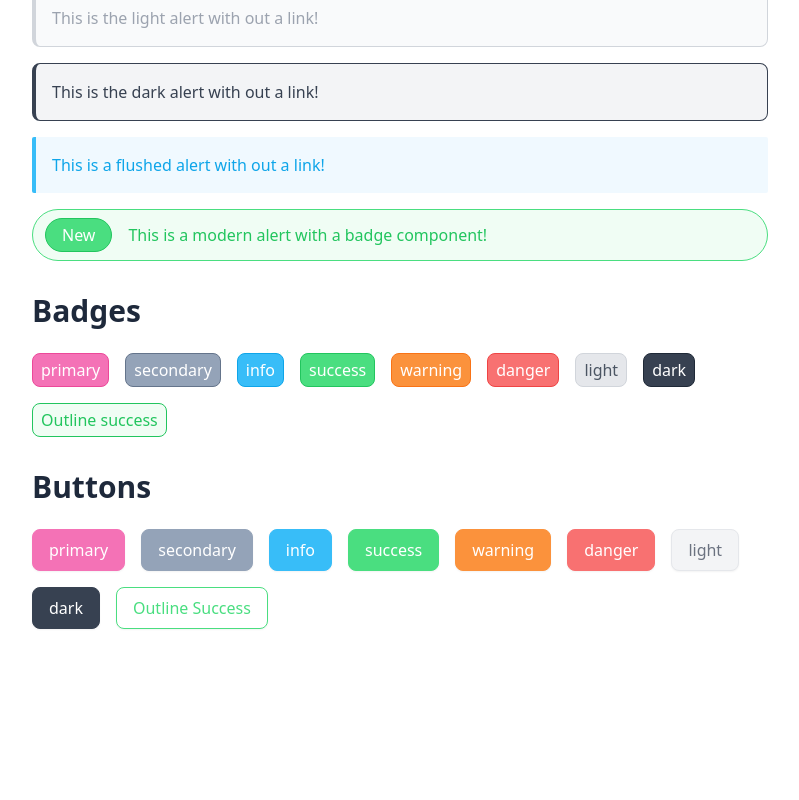
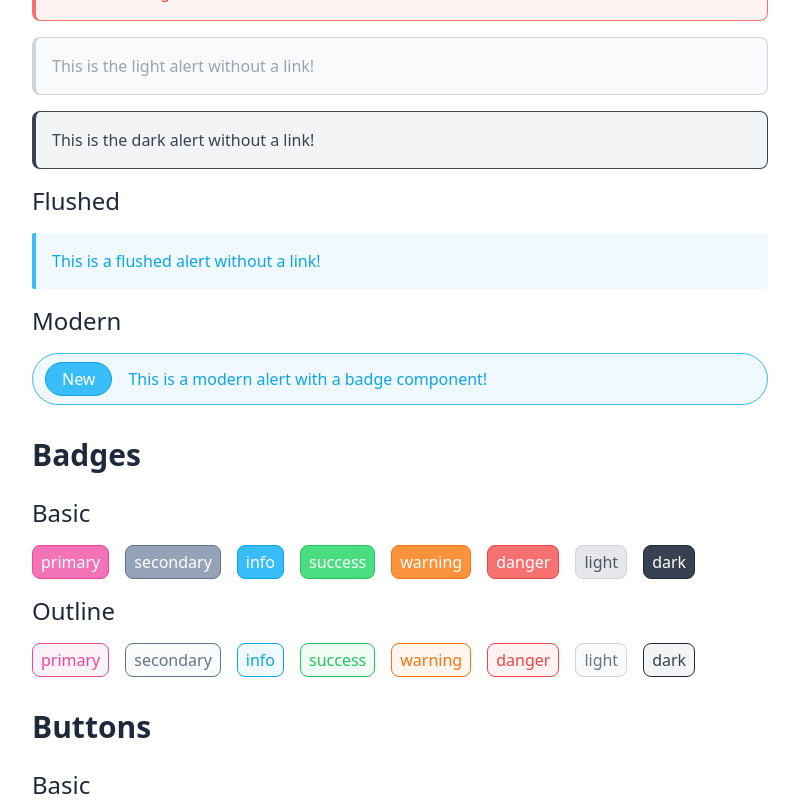
Before and after one commit to youzarsiph/next-evolution, a Next.js app: page / in a window 1280 px wide. Shown: the part 2060-2860 px from the top of the page, without its empty margins (240-1039 px from the left). Before the commit the page ends 2737 px from the top, so only its background shows below. Built offline with nearby package versions, Linux system fonts and the light colour scheme.

Commit message:
Fixed checkbox input error

```diff
--- a/pages/index.js
+++ b/pages/index.js
@@ -1,8 +1,8 @@
 import Head from "next/head";
 import { Component } from "react";
-import { Form, InlineInput, Input, Select, Switch } from "../components/forms";
+import { Alert, Badge, Button } from "../components/view";
 import { Container, Flex, Grid } from "../components/utils";
-import { Alert, Badge, Button } from "../components/view";
+import { InlineInput, Input, Select, Switch } from "../components/forms";
 
 export default class Home extends Component {
   constructor(props) {
@@ -17,33 +17,6 @@ export default class Home extends Component {
       "light",
       "dark",
     ];
-
-    // Alerts
-    this.alerts = this.colors.map((item) => {
-      return (
-        <Alert key={item} color={item}>
-          This is the {item} alert with out a link!
-        </Alert>
-      );
-    });
-
-    // Badges
-    this.badges = this.colors.map((item) => {
-      return (
-        <Badge key={item} color={item}>
-          {item}
-        </Badge>
-      );
-    });
-
-    // Buttons
-    this.buttons = this.colors.map((item) => {
-      return (
-        <Button key={item} color={item}>
-          {item}
-        </Button>
-      );
-    });
   }
 
   render() {
@@ -173,14 +146,25 @@ export default class Home extends Component {
           <div className="mb-8">
             <h3 className="text-3xl font-bold mb-6">Alerts</h3>
             <Grid>
-              {this.alerts}
+              <h4 className="text-2xl">Basic</h4>
+              {this.colors.map((item) => {
+                return (
+                  <Alert key={item} color={item}>
+                    This is the {item} alert without a link!
+                  </Alert>
+                );
+              })}
+
+              <h4 className="text-2xl">Flushed</h4>
 
               <Alert color="info" flushed>
-                This is a flushed alert with out a link!
+                This is a flushed alert without a link!
               </Alert>
 
-              <Alert color="success" modern>
-                <Badge color="success" pill>
+              <h4 className="text-2xl">Modern</h4>
+
+              <Alert color="info" modern>
+                <Badge color="info" pill>
                   New
                 </Badge>
                 This is a modern alert with a badge component!
@@ -191,23 +175,56 @@ export default class Home extends Component {
           <div className="mb-8" title="Badges">
             <h3 className="text-3xl font-bold mb-6">Badges</h3>
 
+            <h4 className="text-2xl mb-4">Basic</h4>
+
             <Flex>
-              {this.badges}
+              {this.colors.map((item) => {
+                return (
+                  <Badge key={item} color={item}>
+                    {item}
+                  </Badge>
+                );
+              })}
+            </Flex>
 
-              <Badge color="success" outline>
-                Outline success
-              </Badge>
+            <h4 className="text-2xl mb-4">Outline</h4>
+
+            <Flex>
+              {this.colors.map((item) => {
+                return (
+                  <Badge key={item} color={item} outline>
+                    {item}
+                  </Badge>
+                );
+              })}
             </Flex>
           </div>
 
           <div className="mb-8" title="Buttons">
             <h3 className="text-3xl font-bold mb-6">Buttons</h3>
 
+            <h4 className="text-2xl mb-4">Basic</h4>
+
             <Flex>
-              {this.buttons}
-              <Button color="success" outline>
-                Outline Success
-              </Button>
+              {this.colors.map((item) => {
+                return (
+                  <Button key={item} color={item}>
+                    {item}
+                  </Button>
+                );
+              })}
+            </Flex>
+
+            <h4 className="text-2xl mb-4">Outline</h4>
+
+            <Flex>
+              {this.colors.map((item) => {
+                return (
+                  <Button key={item} color={item} outline>
+                    {item}
+                  </Button>
+                );
+              })}
             </Flex>
           </div>
         </section>
--- a/styles/globals.css
+++ b/styles/globals.css
@@ -227,7 +227,7 @@
   }
 
   .form-check {
-    @apply outline-none before:transition-all before:absolute before:inset-y-1 before:w-4 before:h-4 before:border before:rounded before:bg-white before:focus:border-pink-500 before:ring before:ring-transparent before:focus:ring-pink-300 checked:before:bg-pink-400 checked:before:border-pink-500;
+    @apply outline-none inline-block h-0 before:transition-all before:absolute before:inset-y-1 before:w-4 before:h-4 before:border before:rounded before:bg-white before:focus:border-pink-500 before:ring before:ring-transparent before:focus:ring-pink-300 checked:before:bg-pink-400 checked:before:border-pink-500;
   }
 
   .form-check:checked::before {
```
